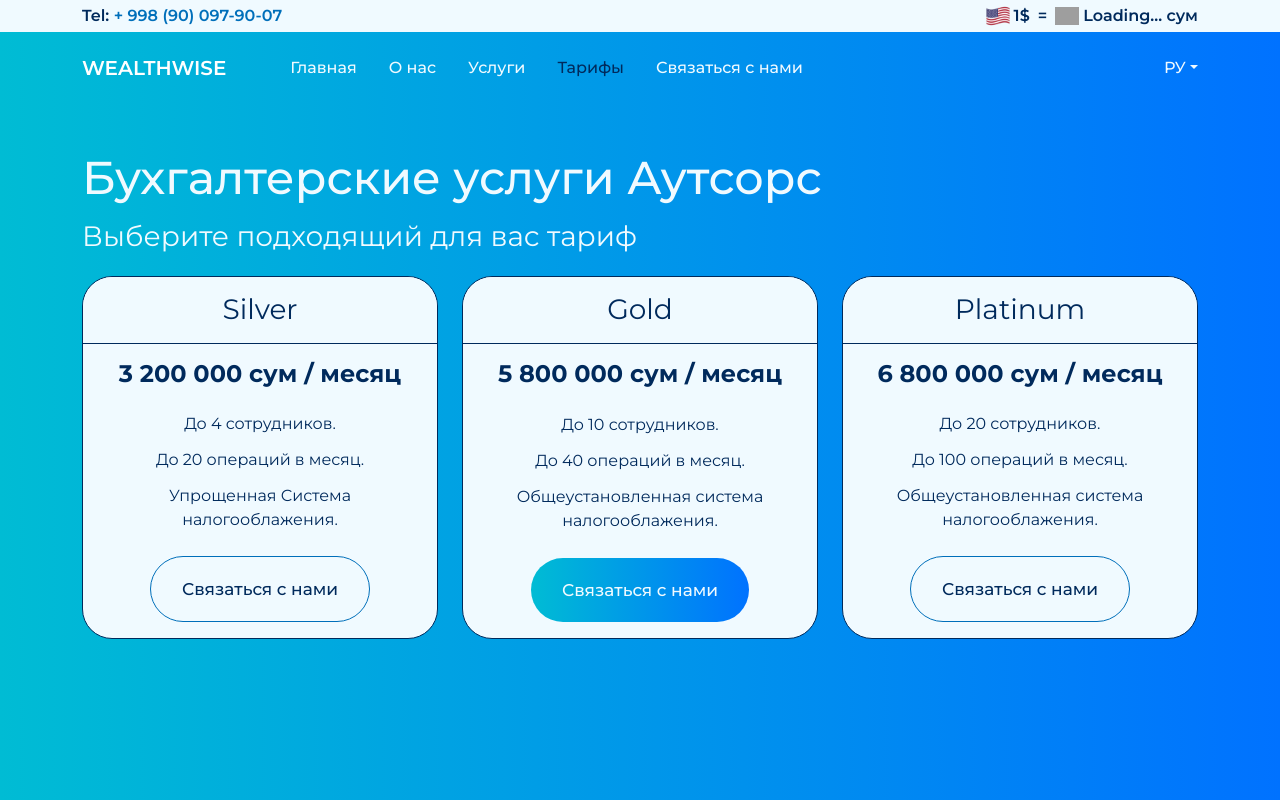
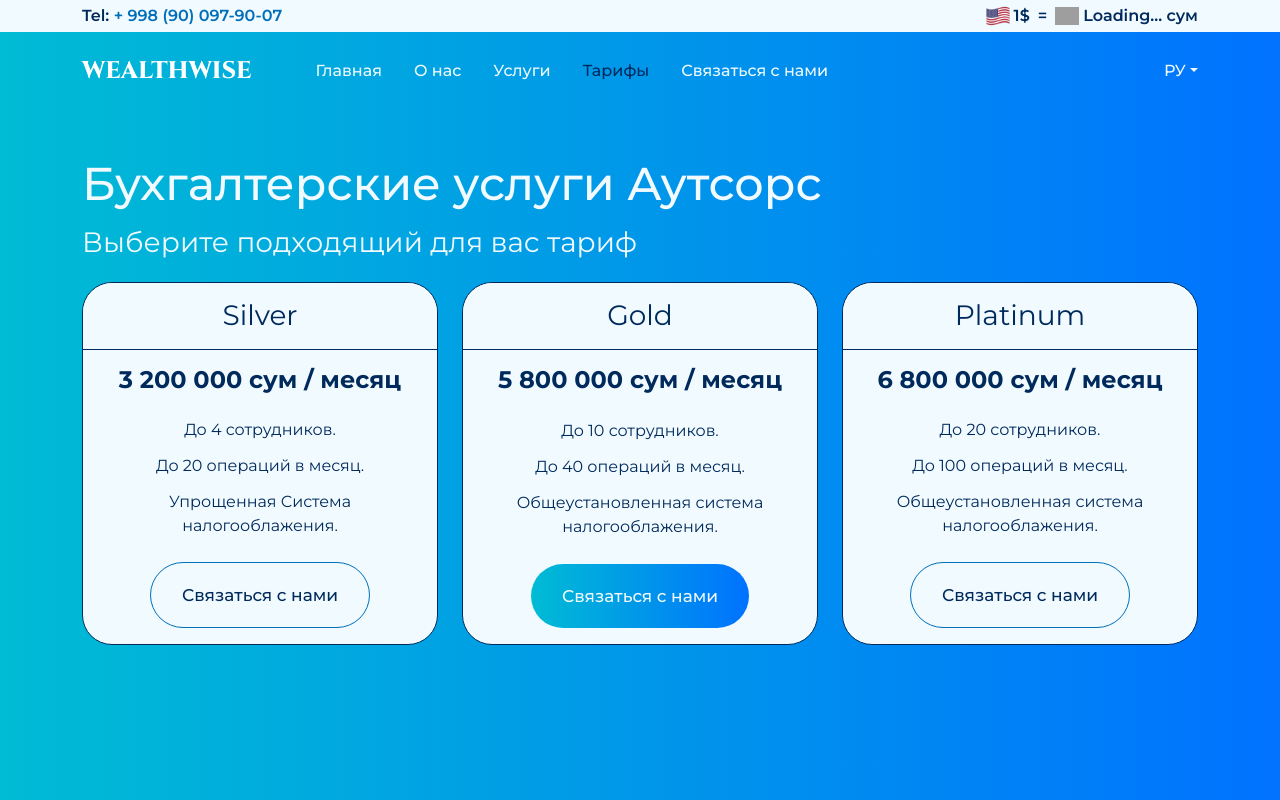
Before and after one commit to abbos-21/wealth-wize, an Astro site: page /pricing in a window 1280 px wide. Shown: the top 800 px of the page. Built offline with nearby package versions, Linux system fonts and the light colour scheme; Astro itself is replaced by a stand-in of ours; no server answers; grey boxes are pictures that could not be loaded.

Commit message:
Demo version 3.4.7

```diff
--- a/src/components/ui/Navbar.astro
+++ b/src/components/ui/Navbar.astro
@@ -59,7 +59,10 @@ data = await fetchUSDToUZSRate();
     </div>
   </div>
   <div class="container">
-    <a class="navbar-brand" href="/">WEALTHWISE</a>
+    <a class="navbar-brand" href="/">
+      <!-- <img src="/logo.png" alt="logo" style="width: 250px;" /> -->
+      WEALTHWISE
+    </a>
     <button
       class="navbar-toggler"
       type="button"
@@ -146,7 +149,9 @@ data = await fetchUSDToUZSRate();
   }
 
   .navbar-brand {
-    font-weight: 600;
+    font-family: "Cinzel", sans-serif;
+    font-weight: 800;
+    font-size: 1.5rem;
     margin-right: 3rem;
   }
 
```
